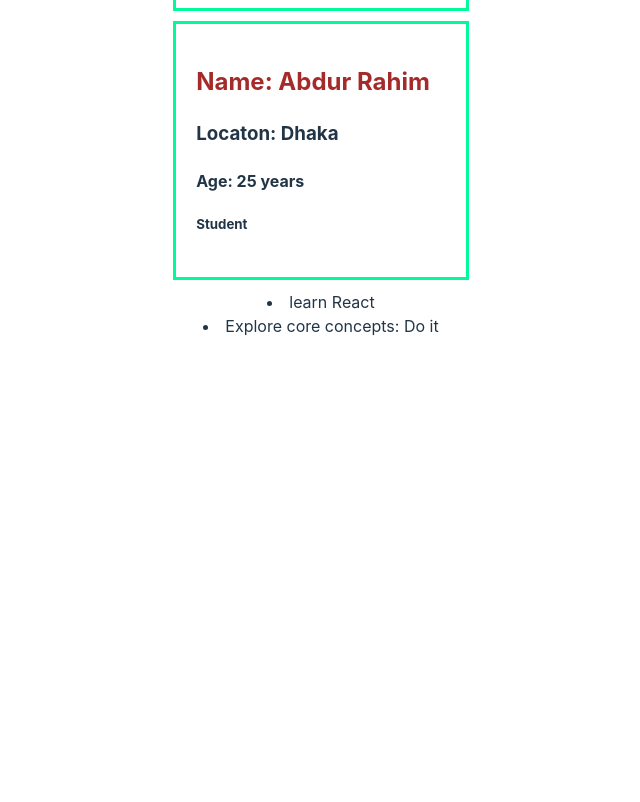
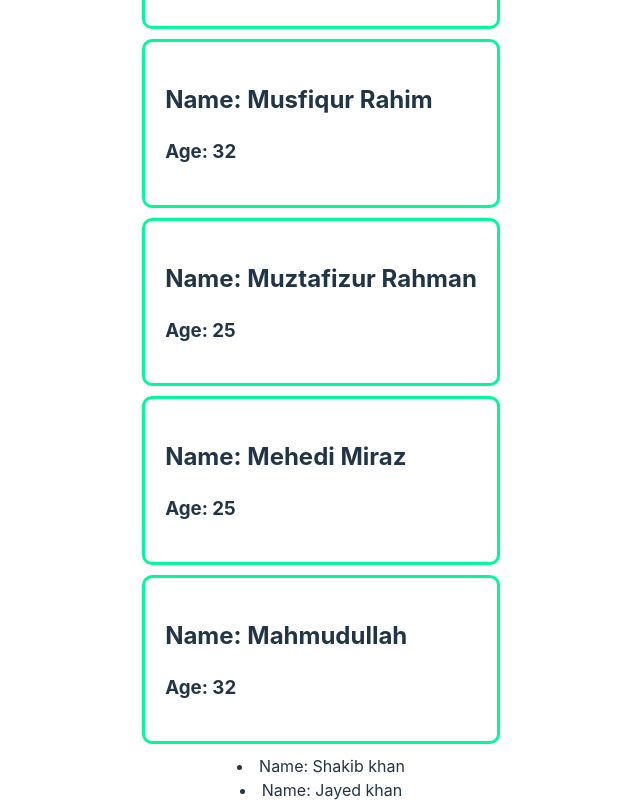
Before and after one commit to Sawon-52/myApp-Practice-react, a React (Vite) app: page / in a window 1280 px wide. Shown: the part 360-1162 px from the top of the page, without its empty margins (319-959 px from the left). Before the commit the page ends 800 px from the top, so only its background shows below. Built offline with nearby package versions, Linux system fonts and the light colour scheme.

Commit message:
pass props from array using map

```diff
--- /dev/null
+++ b/src/Actor.jsx
@@ -0,0 +1,7 @@
+export default function Actor({ name }) {
+  return (
+    <>
+      <li>Name: {name}</li>
+    </>
+  );
+}
--- a/src/App.css
+++ b/src/App.css
@@ -5,12 +5,14 @@
   text-align: center;
 }
 
-.card {
+.card{
   padding: 20px;
   border: 3px solid mediumspringgreen;
   text-align: left;
   margin: 10px 0;
+  border-radius: 10px;
 }
+
 .card h2 {
   color: brown;
 }
--- a/src/App.jsx
+++ b/src/App.jsx
@@ -1,10 +1,30 @@
 import "./App.css";
 import Todo from "./Todo";
 import Profile from "./Profile";
+import Actor from "./Actor";
+import Player from "./Player";
 
 function App() {
+  const actors = ["Shakib khan", "Jayed khan", "Bappi roy", "Salman Sha"];
+
+  const cricketPlayers = [
+    { id: 1, name: "Shakib-Al-Hasan", age: 30 },
+    { id: 1, name: "Tamim Iqbal", age: 30 },
+    { id: 1, name: "Musfiqur Rahim", age: 32 },
+    { id: 1, name: "Muztafizur Rahman", age: 25 },
+    { id: 1, name: "Mehedi Miraz", age: 25 },
+    { id: 1, name: "Mahmudullah", age: 32 },
+  ];
+
   return (
     <>
+      {cricketPlayers.map((player) => (
+        <Player singlePlayer={player}> </Player>
+      ))}
+
+      {actors.map((actor) => (
+        <Actor name={actor}></Actor>
+      ))}
       <Profile name="Mehedi Hasan" location="Rajshahi" age="23 years" />
       <Profile name="Abdur Rahim" location="Dhaka" age="25 years" />
       <Todo task="learn React " isDone={true}></Todo>
--- /dev/null
+++ b/src/Player.css
@@ -0,0 +1,7 @@
+.player{
+    padding: 20px;
+    border: 3px solid mediumspringgreen;
+    text-align: left;
+    margin: 10px 0;
+    border-radius: 10px;
+  }
--- /dev/null
+++ b/src/Player.jsx
@@ -0,0 +1,12 @@
+import "./Player.css";
+export default function Player({ singlePlayer }) {
+  console.log(singlePlayer);
+  return (
+    <>
+      <div className="player">
+        <h2>Name: {singlePlayer.name}</h2>
+        <h3>Age: {singlePlayer.age} </h3>
+      </div>
+    </>
+  );
+}
```
Also changed, not shown: src/Todo.jsx (line endings or trailing spaces).
